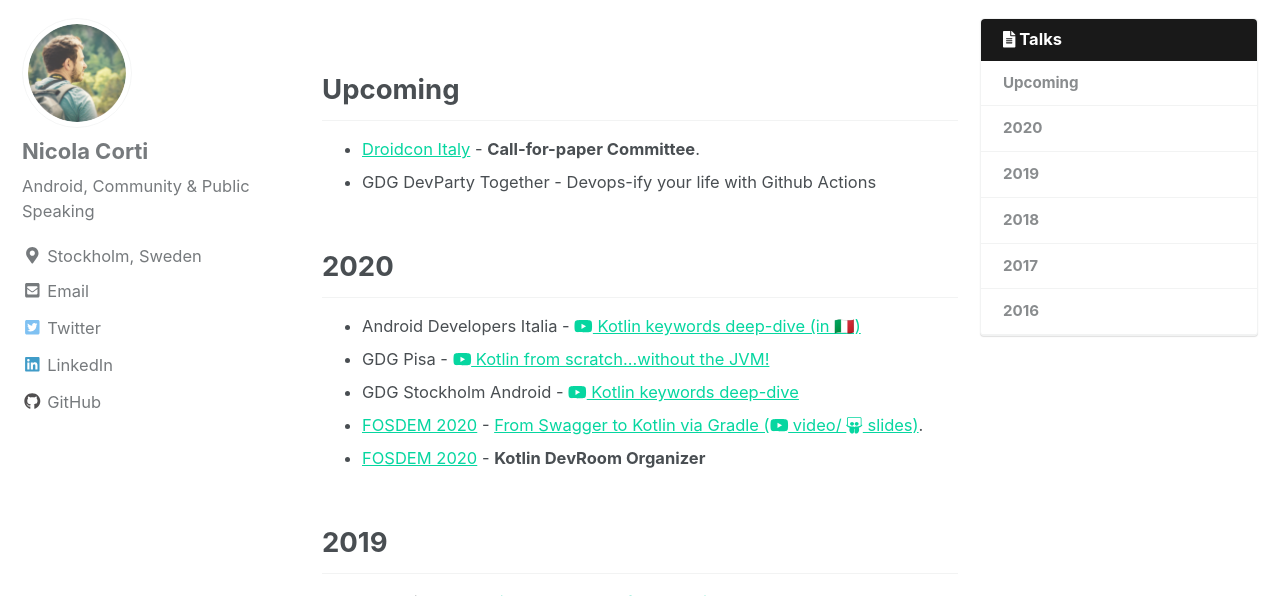
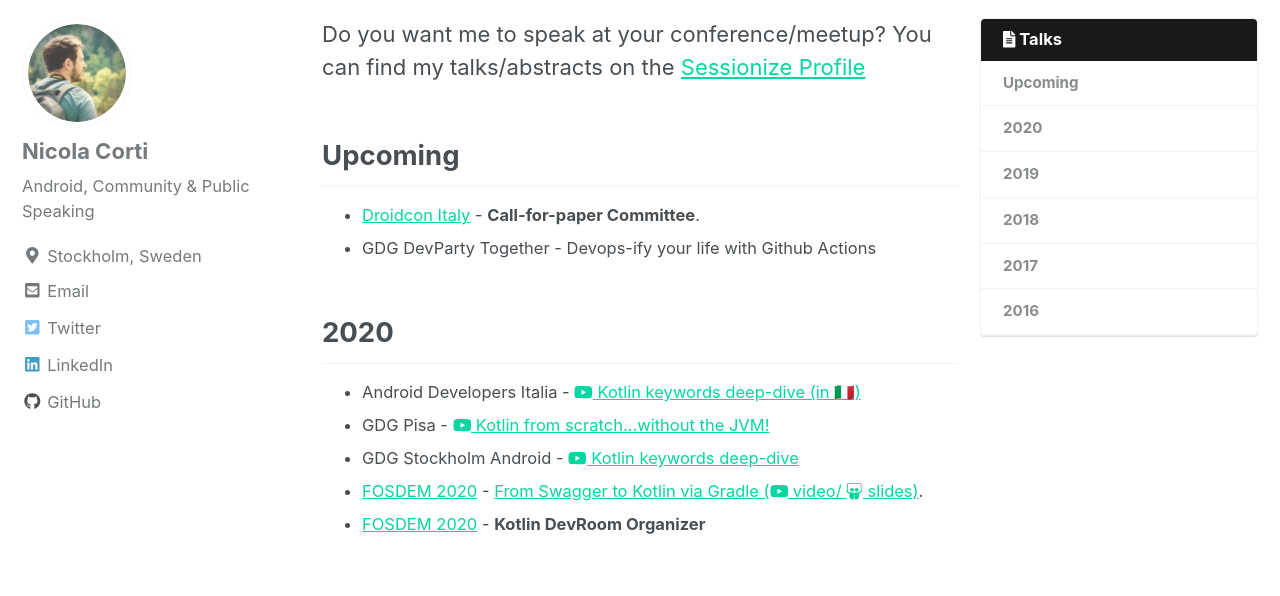
Before and after one commit to cortinico/cortinico.github.io, a Jekyll site: the page built from _pages/talks.md, in a window 1280 px wide and 900 px high, cut to the strip 304-900 px from the top of the window. Built offline with Jekyll 4.4.1, drawn with Linux system fonts in a browser that asks for light colours; nearby versions of some CDN libraries.

Commit message:
Add link to sessionize profile

```diff
--- a/_pages/talks.md
+++ b/_pages/talks.md
@@ -12,6 +12,8 @@
     overlay_image: "/assets/images/header-talks.jpg"
     show_overlay_excerpt: false
 ---
+
+Do you want me to speak at your conference/meetup? You can find my talks/abstracts on the [Sessionize Profile](https://sessionize.com/cortinico/)
 
 ## Upcoming
 
```
